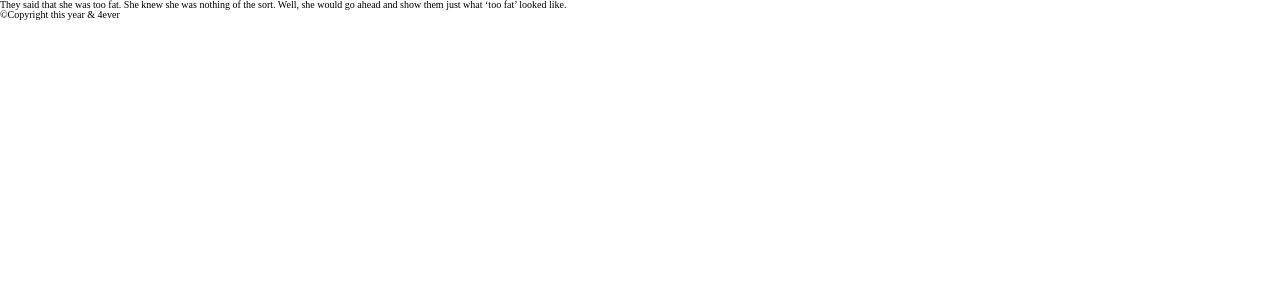
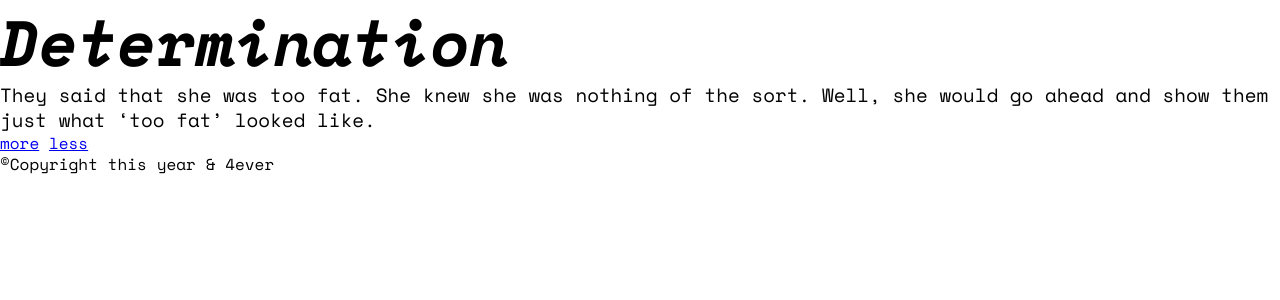
Before and after one commit to shannpersand/deepdeepdeep.space, a Jekyll site: the page built from _particles/determination.md, in a window 1280 px wide. Shown: the top 300 px of the page. Built offline with Jekyll 4.4.1, drawn with Linux system fonts in a browser that asks for light colours; some web fonts are replaced.

Commit message:
Add content, renaming, add all basic functionality

```diff
--- a/_config.yml
+++ b/_config.yml
@@ -45,6 +45,13 @@ sass:
 
 # Collections
 collections:
-  blobs:
+  particles:
     output: true
-    permalink: :path/
+    permalink: /particles/:name
+
+defaults:
+  - scope:
+      path: ""
+      type: particles
+    values:
+      layout: single-particle
--- a/_includes/header.html
+++ b/_includes/header.html
@@ -3,10 +3,8 @@
 <html>
   <head>
     <title>{{ page.title }}</title>
-    <!-- <script src="https://use.typekit.net/zia2npu.js"></script>
-    <script>try{Typekit.load({ async: true });}catch(e){}</script> -->
 
-    <link href="https://fonts.googleapis.com/css?family=Source+Serif+Pro:400,700" rel="stylesheet">
+    <link href="https://fonts.googleapis.com/css?family=Space+Mono:400,400i,700,700i" rel="stylesheet">
     <link rel="stylesheet" href="/css/main.css" />
     <meta name="viewport" content="width=device-width, initial-scale=1">
 
--- /dev/null
+++ b/_includes/next.html
@@ -0,0 +1,27 @@
+{% if page.collection %}
+  {% assign posts = (site[page.collection] | where:"layout", "single-particle" | sort: 'title') %}
+
+  {% if posts.size > 1 %}
+    {% assign prevurl = posts.last.url %}
+    {% assign nexturl = posts.first.url %}
+  {% endif %}
+
+  {% for links in posts %}
+    {% if links.title == page.title %}
+      {% unless forloop.first %}
+        {% assign prevurl = prev.url %}
+      {% endunless %}
+      {% unless forloop.last %}
+        {% assign next = posts[forloop.index] %}
+        {% assign nexturl = next.url %}
+      {% endunless %}
+    {% endif %}
+    {% assign prev = links %}
+  {% endfor %}
+
+      {% if posts.size > 1 %}
+        <!-- {% if prevurl %}<a href="{{prevurl}}" class="prev">PREV</a>{% endif %} -->
+        {% if nexturl %}<a href="{{nexturl}}">more</a>{% endif %}
+      {% endif %}
+
+{% endif %}
--- a/_layouts/single-blob.html
+++ /dev/null
@@ -1,9 +0,0 @@
-{% include header.html %}
-
-
-<p>
-{{ content }}
-</p>
-
-
-{% include footer.html %}
--- /dev/null
+++ b/_layouts/single-particle.html
@@ -0,0 +1,9 @@
+{% include header.html %}
+
+<h1>{{ page.title }}</h1>
+  <p>{{ content }}</p>
+
+{% include next.html %}
+<a href="/">less</a>
+
+{% include footer.html %}
--- a/_scss/basic.scss
+++ b/_scss/basic.scss
@@ -33,23 +33,28 @@ article, aside, details, figcaption, figure,
 footer, header, hgroup, menu, nav, section {
   display: block;
 }
+
 body {
   line-height: 1;
   font-size: 62.5%;
   margin: 0;
   padding: 0;
 }
+
 ol, ul {
   list-style: none;
 }
+
 blockquote, q {
   quotes: none;
 }
+
 blockquote:before, blockquote:after,
 q:before, q:after {
   content: '';
   content: none;
 }
+
 table {
   border-collapse: collapse;
   border-spacing: 0;
@@ -57,6 +62,6 @@ table {
 
 // reset <h*>
 h1, h2, h3, h4, h5, h6 {
-  font-size: 2rem;
+  font-size: 1rem;
   font-weight: normal;
 }
--- /dev/null
+++ b/_scss/main.scss
@@ -0,0 +1,17 @@
+$font-body: 'Space Mono', monospace;
+
+body {
+  font-family: $font-body;
+  font-size: 1rem;
+  line-height: 1.3;
+}
+
+h1 {
+  font-size: 4rem;
+  font-weight: 700;
+  font-style: italic;
+}
+
+p {
+  font-size: 1.2rem;
+}
--- a/css/main.scss
+++ b/css/main.scss
@@ -3,3 +3,4 @@
 ---
 
 @import "basic";
+@import "main";
```
Also changed, not shown: _layouts/home.html (+7 -5 lines), _particles/determination.md (renamed from _blobs/determination.md, +0 -2 lines), _particles/keys.md (added, +4 -0 lines), _particles/mice.md (added, +4 -0 lines), _particles/thunder.md (added, +4 -0 lines), _particles/trees.md (added, +8 -0 lines), index.md (+0 -1 lines), Gemfile.lock, 1 other file.
